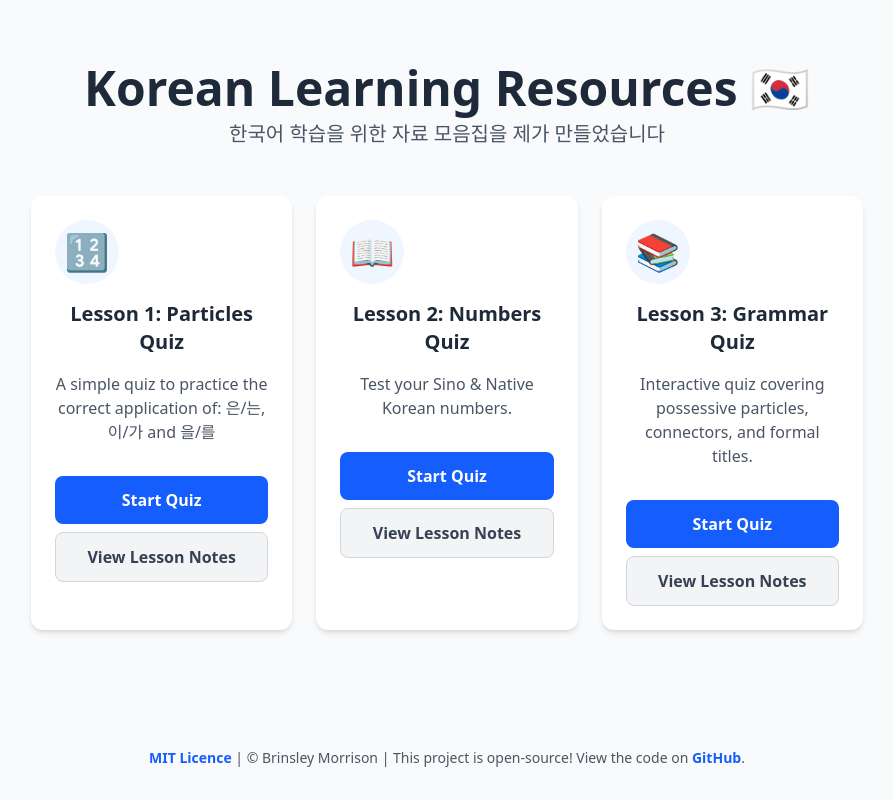
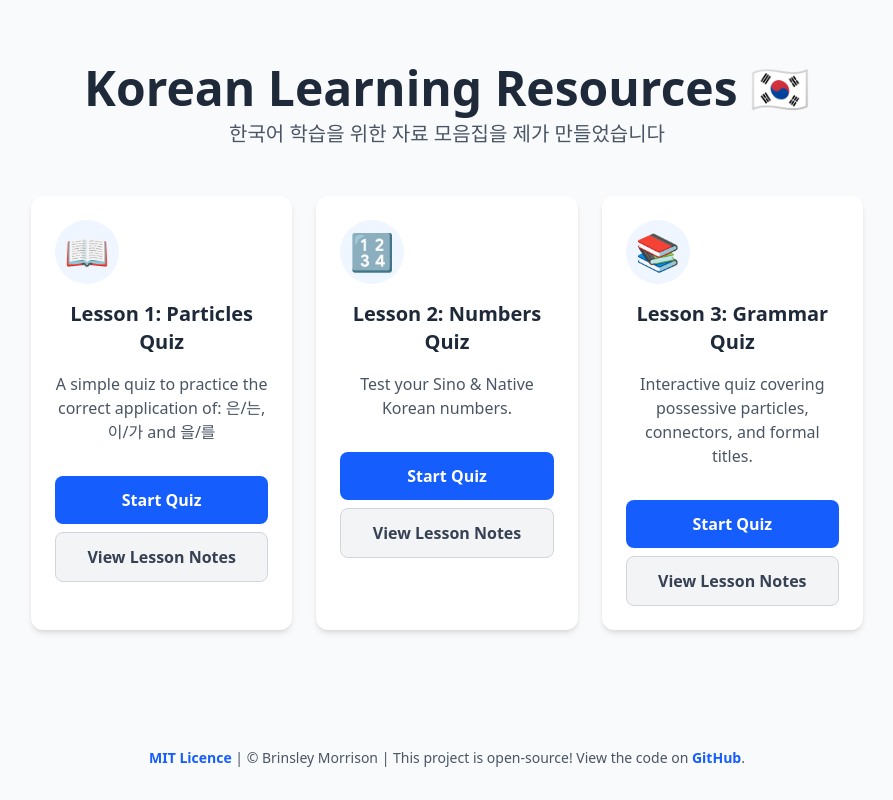
Before and after one commit to Brinsleym/kr-resources, a Next.js app: page / in a window 1280 px wide. Shown: the whole page, without its empty margins (193-1086 px from the left). Built offline with nearby package versions, Linux system fonts and the light colour scheme.

Commit message:
correct icons fixed on index

```diff
--- a/pages/index.js
+++ b/pages/index.js
@@ -21,7 +21,7 @@ export default function HomePage() {
           <main>
             <div className="grid grid-cols-1 md:grid-cols-2 lg:grid-cols-3 gap-6">
               <LessonCard
-                icon="🔢"
+                icon="📖"
                 title="Lesson 1: Particles Quiz"
                 description="A simple quiz to practice the correct application of: 은/는, 이/가 and 을/를"
                 quizHref="/1-particle-quiz"
@@ -29,7 +29,7 @@ export default function HomePage() {
                 lessonNumber={1}
               />
               <LessonCard
-                icon="📖"
+                icon="🔢"
                 title="Lesson 2: Numbers Quiz"
                 description="Test your Sino & Native Korean numbers."
                 quizHref="/2-numbers-quiz"
```
